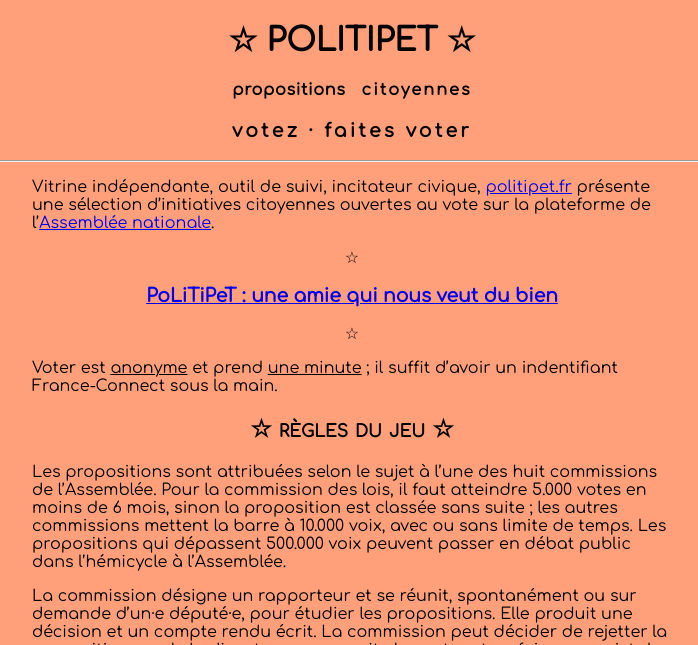
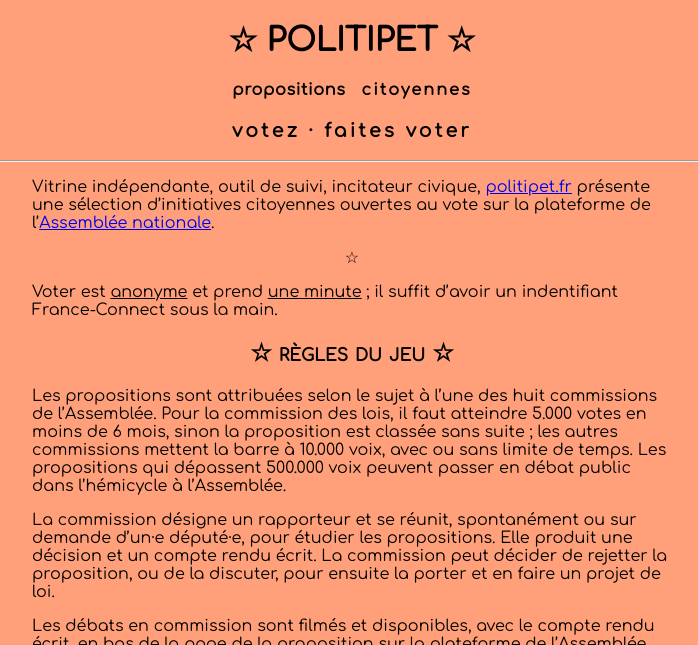
Before and after one commit to politipet/politipet.github.io, a Jekyll site: the page built from info.md, in a window 1280 px wide and 900 px high, cut to the strip 0-645 px from the top of the window. Shown: the whole strip, without its empty margins (288-986 px from the left). Built offline with Jekyll 4.4.1, drawn with Linux system fonts in a browser that asks for light colours; our own code applies the rules of GitHub Pages for plain Markdown files; some of the changed text lies outside the part shown.

Commit message:
move intro.seen to bottom

```diff
--- a/info.md
+++ b/info.md
@@ -16,10 +16,6 @@
 Vitrine indépendante, outil de suivi, incitateur civique,
 [politipet.fr][politipet] présente une sélection d'initiatives citoyennes
 ouvertes au vote sur la plateforme de l'[Assemblée nationale][assemblée].
-
-<center>☆</center>
-
-### [PoLiTiPeT : une amie qui nous veut du bien][intro.seen]
 
 <center>☆</center>
 
@@ -124,6 +120,10 @@
 »» [les propositions](/) ««
 ---------------------------
 
+<center>☆</center>
+
+### [PoLiTiPeT nous veut du bien !][intro.seen]
+
 <center>
 <a rel="me" href="https://piaille.fr/@politipet">☆</a>
 </center>
```
